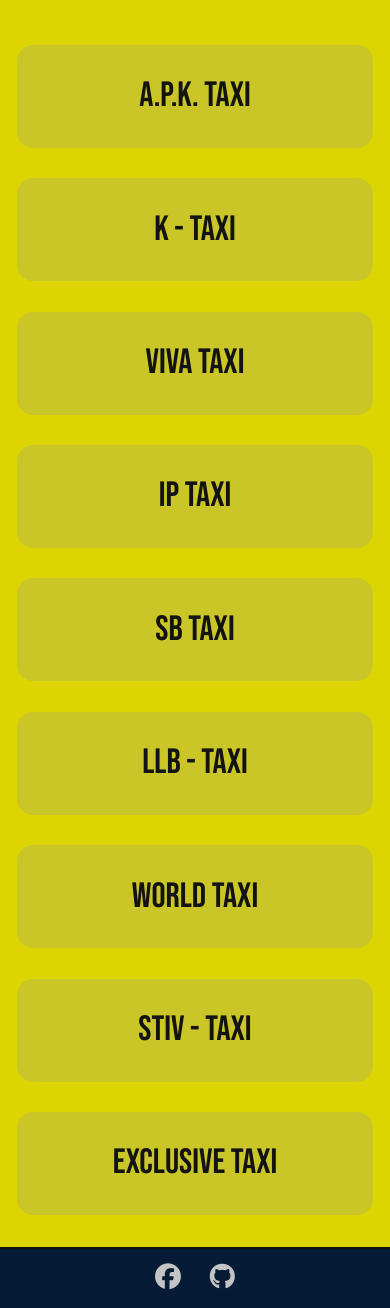
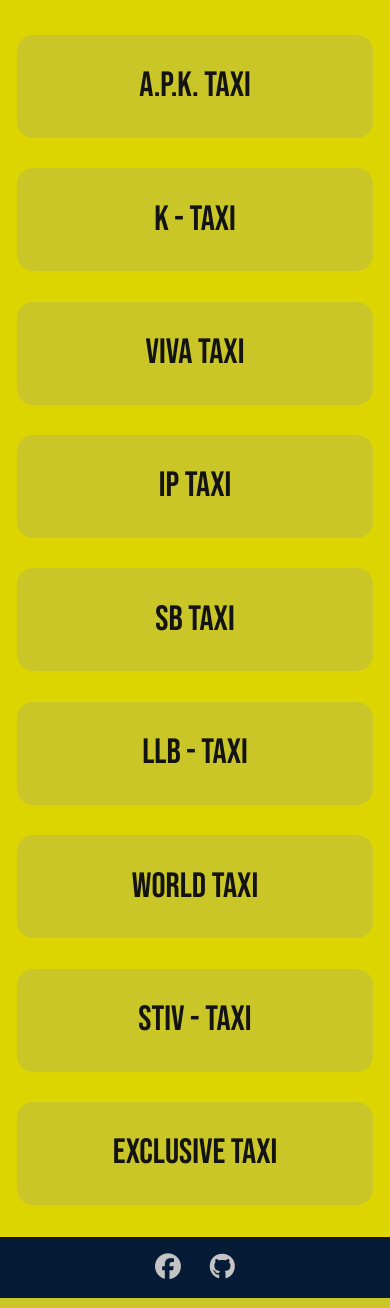
Before and after one commit to wifono/TAXISALAWorkinOnIt, a PHP site: page / in a window 390 px wide. Shown: the part 133-1441 px from the top of the page. Run offline with PHP 8.4, Linux system fonts and the light colour scheme; some libraries are stand-ins or nearby versions.

Commit message:
FIX taxiBox FIX responsive

```diff
--- a/assets/css/generals.css
+++ b/assets/css/generals.css
@@ -32,7 +32,9 @@ header {
   justify-content: center;
   flex-direction: column;
   background: #061c36;
-  border-bottom: .2rem solid #131311; }
+  border-bottom: .2rem solid #131311;
+  position: fixed;
+  top: 0; }
 
 .logo {
   font-family: "Bebas Neue", cursive;
@@ -57,7 +59,7 @@ h1 {
   gap: 1em;
   flex-wrap: wrap;
   justify-content: center;
-  margin-top: 2em; }
+  margin-top: 15%; }
 
 h2 {
   font-family: "Bebas Neue", cursive;
@@ -112,7 +114,8 @@ h2 {
   width: 25vw;
   height: 10vw;
   padding: 2rem;
-  cursor: pointer; }
+  cursor: pointer;
+  user-select: none; }
   .taxiBox h2 {
     color: #131311; }
   .taxiBox a {
@@ -152,21 +155,51 @@ footer {
   display: flex;
   flex-direction: column; }
 
+@media screen and (max-width: 1570px) {
+  .mainContent {
+    margin-top: 18%; } }
+@media screen and (max-width: 1250px) {
+  .mainContent {
+    margin-top: 21%; } }
+@media screen and (max-width: 1198px) {
+  .mainContent {
+    margin-top: 25%; } }
+@media screen and (max-width: 1023px) {
+  .mainContent {
+    margin-top: 30%; } }
 @media screen and (max-width: 900px) {
   .taxiBox {
     width: 85%; } }
+@media screen and (max-width: 800px) {
+  .mainContent {
+    margin-top: 35%; } }
+@media screen and (max-width: 623px) {
+  .mainContent {
+    margin-top: 40%; } }
 @media screen and (max-width: 596px) {
   .taxiBox {
     width: 80%; } }
 @media screen and (max-width: 545px) {
   .logo {
-    font-size: 2rem; } }
+    font-size: 2rem; }
+
+  .mainContent {
+    margin-top: 25vh; } }
 @media screen and (max-width: 451px) {
   .logo {
-    font-size: 1.8rem; } }
+    font-size: 1.8rem; }
+
+  .mainContent {
+    margin-top: 19vh; } }
+@media screen and (max-width: 412px) {
+  .mainContent {
+    margin-top: 22vh; } }
 @media screen and (max-width: 400px) {
   .logo {
     font-size: 1.5rem; }
+
+  .mainContent {
+    margin-top: 18vh; }
 
   .taxiBox {
     width: 75%; } }
--- a/assets/sass/generals.scss
+++ b/assets/sass/generals.scss
@@ -59,6 +59,8 @@ header {
     flex-direction: column;
     background: #061c36;
     border-bottom: .2rem solid #131311;
+    position: fixed;
+    top: 0;
 }
 
 .logo {
@@ -94,6 +96,7 @@ h1 {
     border-bottom: .03em #F5ED00 solid;
 
 
+
 }
 
 .mainContent {
@@ -105,7 +108,7 @@ h1 {
     flex-wrap: wrap;
     justify-content: center;
 
-    margin-top: 2em;
+    margin-top: 15%;
 }
 
 h2 {
@@ -207,10 +210,12 @@ h2 {
     padding: 2rem;
 
     cursor: pointer;
+    user-select: none;
 
 
     h2 {
         color: #131311;
+
     }
 
 
@@ -278,12 +283,46 @@ footer {
     flex-direction: column;
 }
 
+@media screen and (max-width: 1570px ) {
+    .mainContent {
+        margin-top: 18%;
+    }
+}
 
+@media screen and (max-width: 1250px ) {
+    .mainContent {
+        margin-top: 21%;
+    }
+}
+
+@media screen and (max-width: 1198px ) {
+    .mainContent {
+        margin-top: 25%;
+    }
+}
+
+@media screen and (max-width: 1023px ) {
+    .mainContent {
+        margin-top: 30%;
+    }
+}
 
 // MEDIA QUERRIES
 @media screen and (max-width: 900px ) {
     .taxiBox {
         width: 85%;
+    }
+}
+
+@media screen and (max-width: 800px ) {
+    .mainContent {
+        margin-top: 35%;
+    }
+}
+
+@media screen and (max-width: 623px ) {
+    .mainContent {
+        margin-top: 40%;
     }
 }
 
@@ -297,19 +336,37 @@ footer {
     .logo {
         font-size: 2rem;
     }
+
+    .mainContent {
+        margin-top: 25vh;
+    }
 }
 
 @media screen and (max-width: 451px ) {
     .logo {
         font-size: 1.8rem;
     }
+    .mainContent {
+        margin-top: 19vh;
+    }
 }
+
+@media screen and (max-width: 412px ) {
+
+    .mainContent {
+        margin-top: 22vh;
+    }
+}
+
 
 @media screen and (max-width: 400px ) {
     .logo {
         font-size: 1.5rem;
     }
 
+    .mainContent {
+        margin-top: 18vh;
+    }
     .taxiBox {
         width: 75%;
     }
--- a/assets/scripts/scripts.js
+++ b/assets/scripts/scripts.js
@@ -3,14 +3,12 @@
     let box = document.getElementsByClassName('taxiBox');
     let number = document.getElementsByClassName('number');
 
-    $(document).ready(function () { $(number).hide();})
+    $(document).ready(function () { $(number).hide(); });
 
     $(box).click(function(event) {
-        let box = event.target;
+        let box = $(this).add("h2");
         let boxNum = $(box).children(".number");
 
-
-    $(boxNum).toggle(100);
+    $(boxNum).stop().toggle(100);
 });
-
 }) (jQuery)
--- a/index.html
+++ b/index.html
@@ -102,11 +102,11 @@
     <div class="socials">
         <ul>
             <li>
-                <a href="#"><i id="fblogo" class="fab fa-facebook"></i></a>
+                <a href="https://www.facebook.com/Freonnet" target="_blank"><i id="fblogo" class="fab fa-facebook"></i></a>
             </li>
 
             <li>
-                <a href="#"><i class="fab fa-github"></i></a>
+                <a href="https://github.com/wifono" target="_blank"><i class="fab fa-github"></i></a>
             </li>
         </ul>
      </div>
```
Also changed, not shown: 1 other file.
